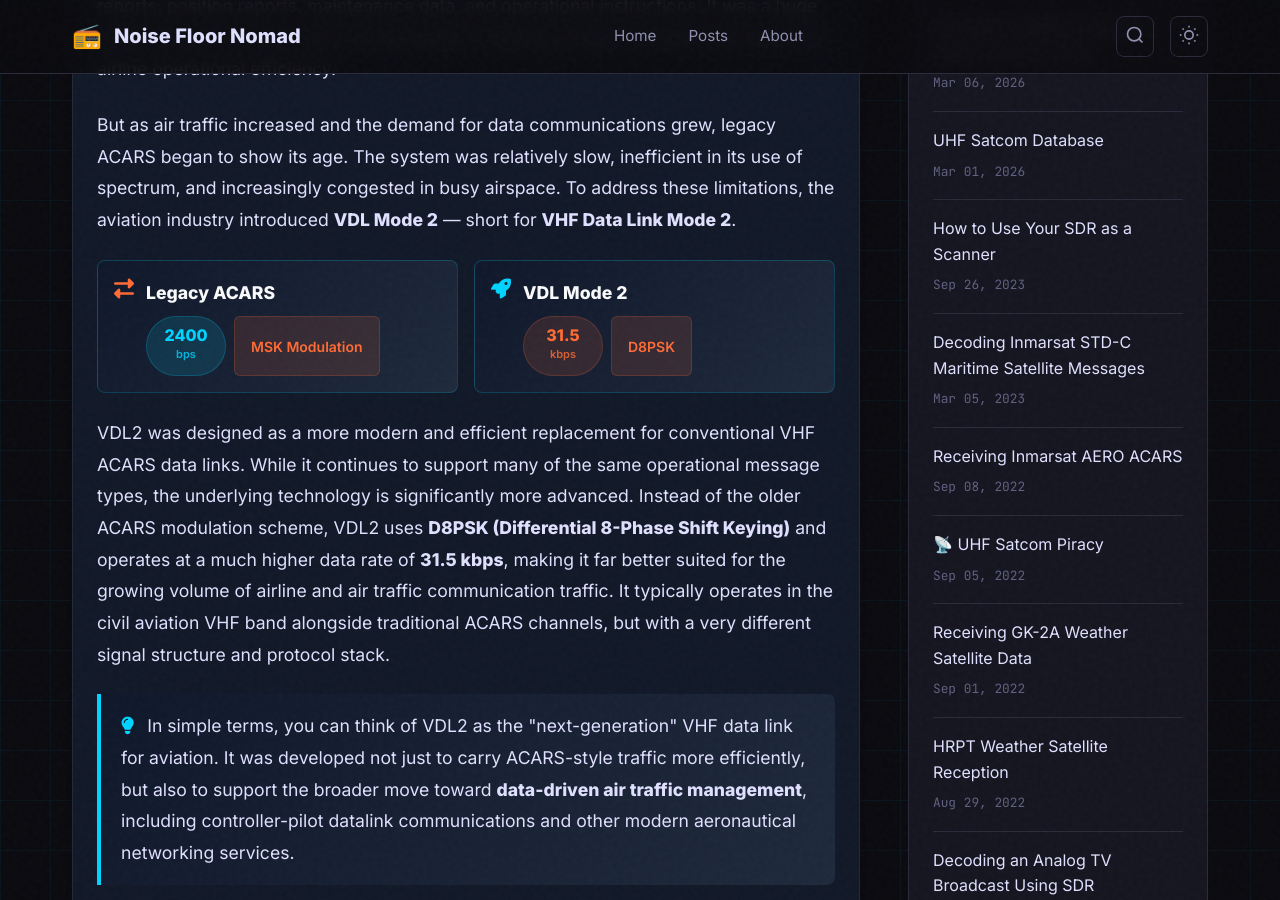
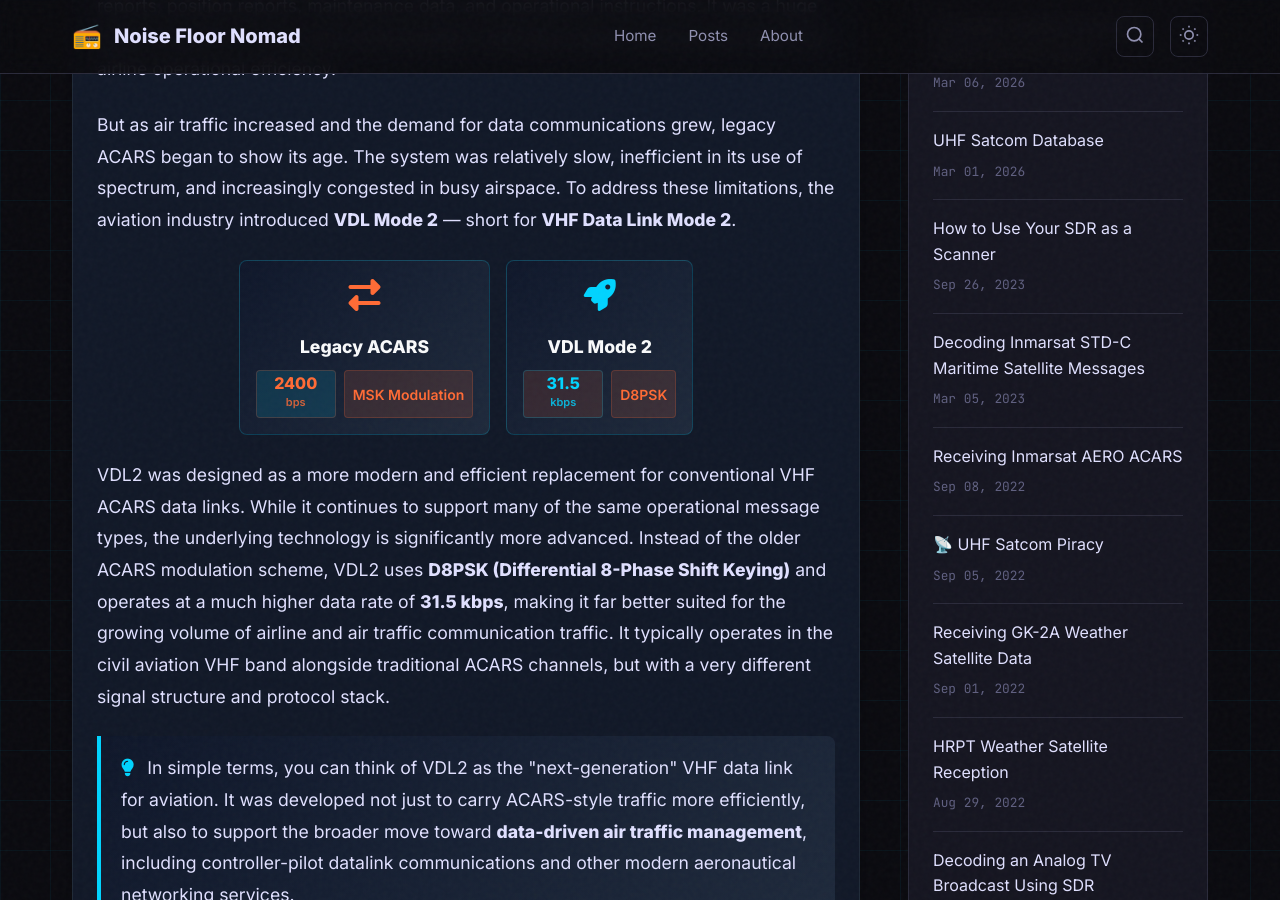
Before and after one commit to hmdsamarasekara/hmdsamarasekara.github.io, a Jekyll site: the page built from _posts/2026-03-19-decoding-vdl2.md, in a window 1280 px wide and 900 px high, scrolled down 573 px. Built offline with Jekyll 4.4.1, drawn with Linux system fonts in a browser that asks for light colours.

Commit message:
Update 2026-03-19-decoding-vdl2.md

```diff
--- a/_posts/2026-03-19-decoding-vdl2.md
+++ b/_posts/2026-03-19-decoding-vdl2.md
@@ -459,30 +459,31 @@ excerpt: "A comprehensive guide to receiving and decoding VHF Data Link Mode 2 (
 
   <p>But as air traffic increased and the demand for data communications grew, legacy ACARS began to show its age. The system was relatively slow, inefficient in its use of spectrum, and increasingly congested in busy airspace. To address these limitations, the aviation industry introduced <strong>VDL Mode 2</strong> — short for <strong>VHF Data Link Mode 2</strong>.</p>
 
-  <div class="hardware-grid" style="margin: 1.5rem 0;">
-  <div class="hardware-item" style="border-color: #00d4ff33; background: linear-gradient(135deg, #0f172a 0%, #1e293b 100%);">
-    <i class="fas fa-exchange-alt hardware-icon" style="color: #ff6b35;"></i>
-    <div>
+  <div class="hardware-grid" style="margin: 1.5rem 0; display: flex; gap: 1rem; flex-wrap: wrap; justify-content: center;">
+  <div class="hardware-item" style="border-color: #00d4ff33; background: linear-gradient(135deg, #0f172a 0%, #1e293b 100%); display: flex; flex-direction: column; align-items: center; padding: 1rem;">
+    <i class="fas fa-exchange-alt hardware-icon" style="color: #ff6b35; font-size: 2rem; margin-bottom: 0.5rem;"></i>
+    <div style="text-align: center;">
       <strong style="color: #f9fafb;">Legacy ACARS</strong><br>
-      <div style="display: flex; gap: 0.5rem; margin-top: 0.5rem;">
-        <span class="bandwidth-badge">
+      <div style="display: flex; gap: 0.5rem; margin-top: 0.5rem; justify-content: center;">
+        <span class="bandwidth-badge" style="color: #ff6b35; border: 1px solid #ff6b3533; padding: 0.25rem 0.5rem; border-radius: 0.25rem;">
           <span class="bitrate-number">2400</span>
           <span class="bitrate-unit">bps</span>
         </span>
-        <span class="modulation-badge" style="background: #ff6b3522; border-color: #ff6b3533; color: #ff6b35;">MSK Modulation</span>
+        <span class="modulation-badge" style="background: #ff6b3522; border-color: #ff6b3533; color: #ff6b35; padding: 0.25rem 0.5rem; border-radius: 0.25rem;">MSK Modulation</span>
       </div>
     </div>
   </div>
-  <div class="hardware-item" style="border-color: #00d4ff33; background: linear-gradient(135deg, #0f172a 0%, #1e293b 100%);">
-    <i class="fas fa-rocket hardware-icon" style="color: #00d4ff;"></i>
-    <div>
+
+  <div class="hardware-item" style="border-color: #00d4ff33; background: linear-gradient(135deg, #0f172a 0%, #1e293b 100%); display: flex; flex-direction: column; align-items: center; padding: 1rem;">
+    <i class="fas fa-rocket hardware-icon" style="color: #00d4ff; font-size: 2rem; margin-bottom: 0.5rem;"></i>
+    <div style="text-align: center;">
       <strong style="color: #f9fafb;">VDL Mode 2</strong><br>
-      <div style="display: flex; gap: 0.5rem; margin-top: 0.5rem;">
-        <span class="bandwidth-badge high">
+      <div style="display: flex; gap: 0.5rem; margin-top: 0.5rem; justify-content: center;">
+        <span class="bandwidth-badge high" style="color: #00d4ff; border: 1px solid #00d4ff33; padding: 0.25rem 0.5rem; border-radius: 0.25rem;">
           <span class="bitrate-number">31.5</span>
           <span class="bitrate-unit">kbps</span>
         </span>
-        <span class="modulation-badge" style="background: #ff6b3522; border-color: #ff6b3533; color: #ff6b35;">D8PSK</span>
+        <span class="modulation-badge" style="background: #ff6b3522; border-color: #ff6b3533; color: #ff6b35; padding: 0.25rem 0.5rem; border-radius: 0.25rem;">D8PSK</span>
       </div>
     </div>
   </div>
```
